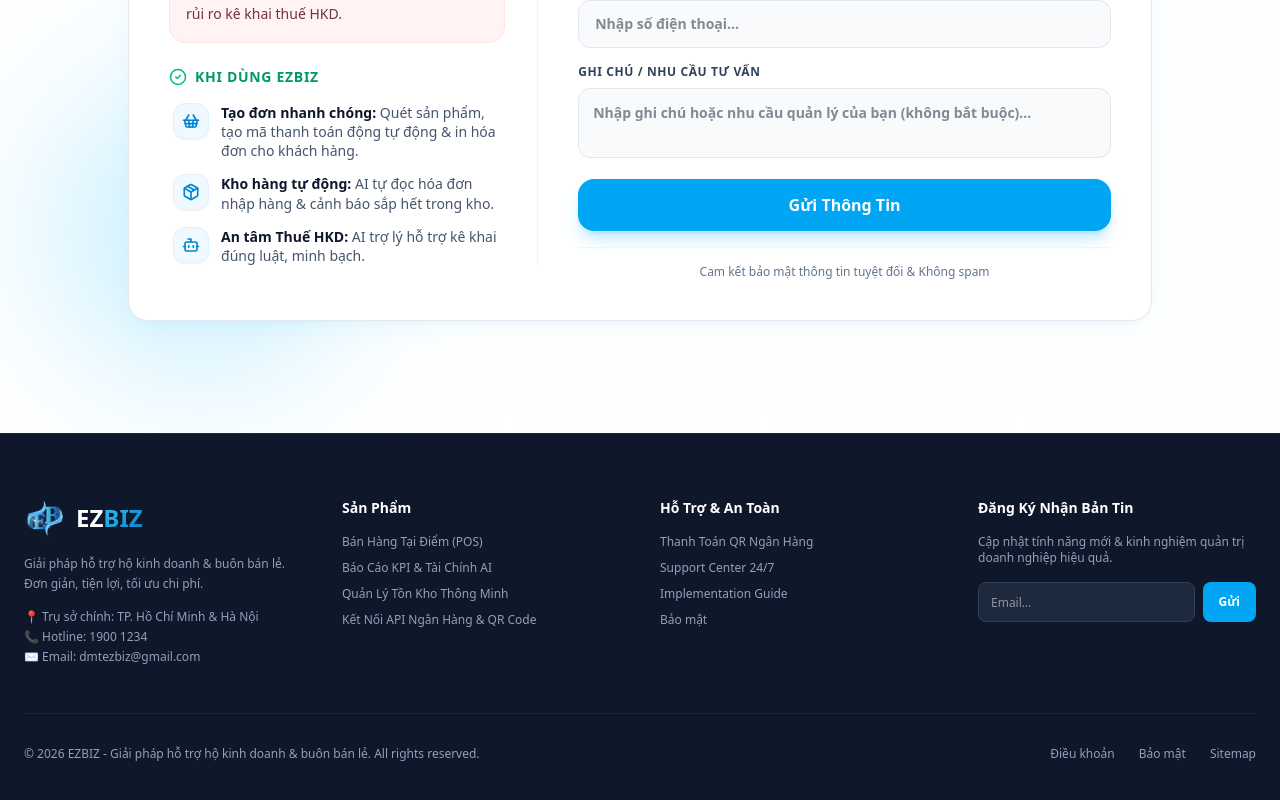
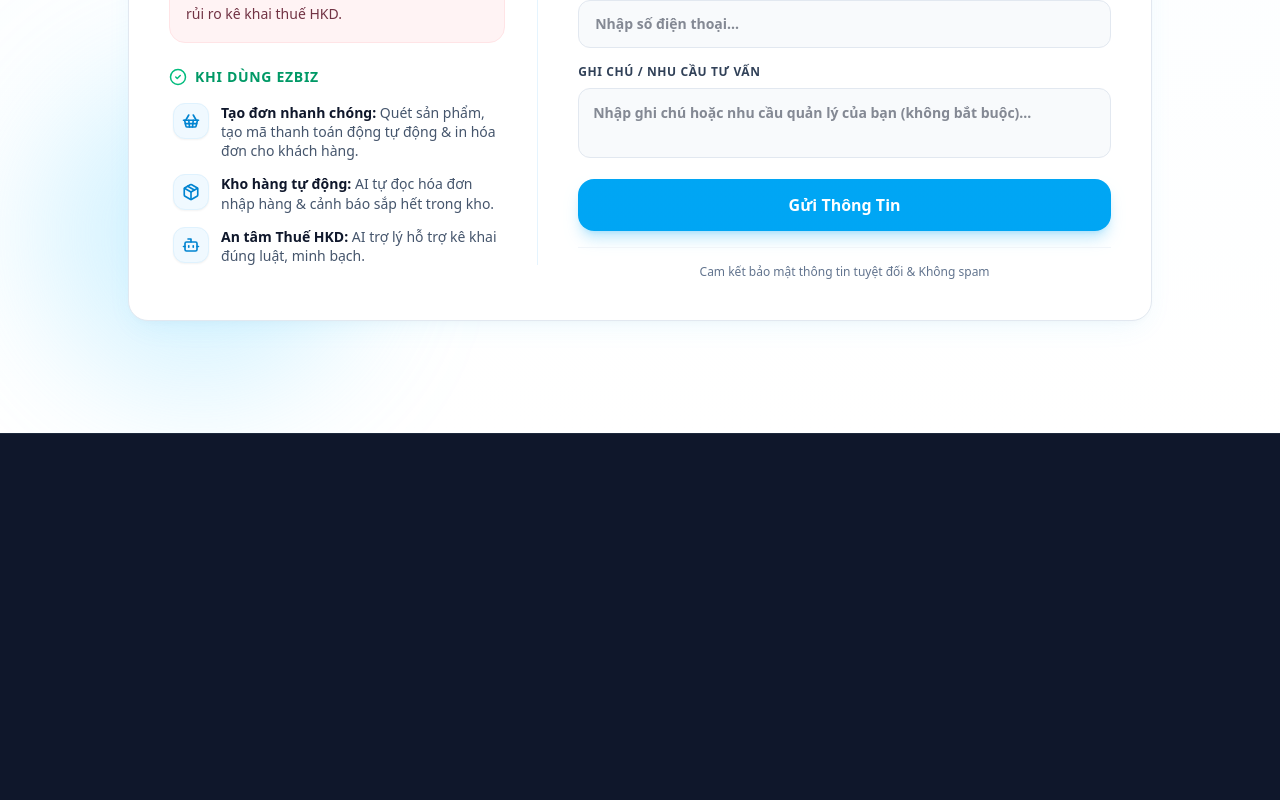
Before and after one commit to iNaTraaa/EZBIZ_LandingPage, a Vue app: page / in a window 1280 px wide. Shown: the part 7679-8479 px from the top of the page. Built offline with nearby package versions, Linux system fonts and the light colour scheme; no server answers.

Commit message:
add animaiton footer

```diff
--- a/src/components/common/Footer.vue
+++ b/src/components/common/Footer.vue
@@ -1,13 +1,56 @@
 <script setup>
+import { ref, onMounted } from 'vue'
 import logoEb from '@/assets/img/logo_eb.webp'
+import { useScrollAnimation } from '@/composables/useScrollAnimation'
+
+const { gsap } = useScrollAnimation()
+const footerRef = ref(null)
+
+onMounted(() => {
+  if (footerRef.value) {
+    const cols = footerRef.value.querySelectorAll('.footer-col')
+    const bottomBar = footerRef.value.querySelector('.footer-bottom')
+
+    const tl = gsap.timeline({
+      scrollTrigger: {
+        trigger: footerRef.value,
+        start: 'top 88%',
+        toggleActions: 'play none play reverse'
+      }
+    })
+
+    if (cols.length) {
+      tl.from(cols, {
+        y: 45,
+        opacity: 0,
+        duration: 0.85,
+        stagger: 0.12,
+        ease: 'back.out(1.4)'
+      })
+    }
+
+    if (bottomBar) {
+      tl.from(
+        bottomBar,
+        {
+          y: 20,
+          opacity: 0,
+          duration: 0.6,
+          ease: 'power2.out'
+        },
+        '-=0.3'
+      )
+    }
+  }
+})
 </script>
 
 <template>
-  <footer class="bg-slate-900 border-t border-slate-800 text-slate-400 text-sm pt-16 pb-12">
+  <footer ref="footerRef" class="bg-slate-900 border-t border-slate-800 text-slate-400 text-sm pt-16 pb-12 overflow-hidden">
     <div class="max-w-7xl mx-auto px-6">
       <div class="grid grid-cols-1 md:grid-cols-4 gap-10 mb-12">
         <!-- Col 1: Brand Info -->
-        <div class="md:col-span-1">
+        <div class="footer-col md:col-span-1">
           <div class="flex items-center gap-3 mb-4">
             <img
               :src="logoEb"
@@ -27,7 +70,7 @@ import logoEb from '@/assets/img/logo_eb.webp'
         </div>
 
         <!-- Col 2: Sản Phẩm -->
-        <div>
+        <div class="footer-col">
           <h4 class="text-white font-bold text-sm mb-4">{{ $t('footer.colProduct') }}</h4>
           <ul class="space-y-2.5 text-xs">
             <li><a href="#features" class="hover:text-sky-400 transition-colors">{{ $t('features.item1.title') }}</a></li>
@@ -38,7 +81,7 @@ import logoEb from '@/assets/img/logo_eb.webp'
         </div>
 
         <!-- Col 3: Hỗ Trợ & An Toàn -->
-        <div>
+        <div class="footer-col">
           <h4 class="text-white font-bold text-sm mb-4">{{ $t('footer.colSupport') }}</h4>
           <ul class="space-y-2.5 text-xs">
             <li><a href="#" class="hover:text-sky-400 transition-colors">{{ $t('features.item4.title') }}</a></li>
@@ -49,7 +92,7 @@ import logoEb from '@/assets/img/logo_eb.webp'
         </div>
 
         <!-- Col 4: Nhận tin -->
-        <div>
+        <div class="footer-col">
           <h4 class="text-white font-bold text-sm mb-4">{{ $t('footer.colNewsletter') }}</h4>
           <p class="text-xs text-slate-400 mb-4">
             {{ $t('footer.newsletterDesc') }}
@@ -63,7 +106,7 @@ import logoEb from '@/assets/img/logo_eb.webp'
         </div>
       </div>
 
-      <div class="border-t border-slate-800/80 pt-8 flex flex-col sm:flex-row items-center justify-between text-xs text-slate-400 gap-4">
+      <div class="footer-bottom border-t border-slate-800/80 pt-8 flex flex-col sm:flex-row items-center justify-between text-xs text-slate-400 gap-4">
         <div>
           {{ $t('footer.copyright') }}
         </div>
```
